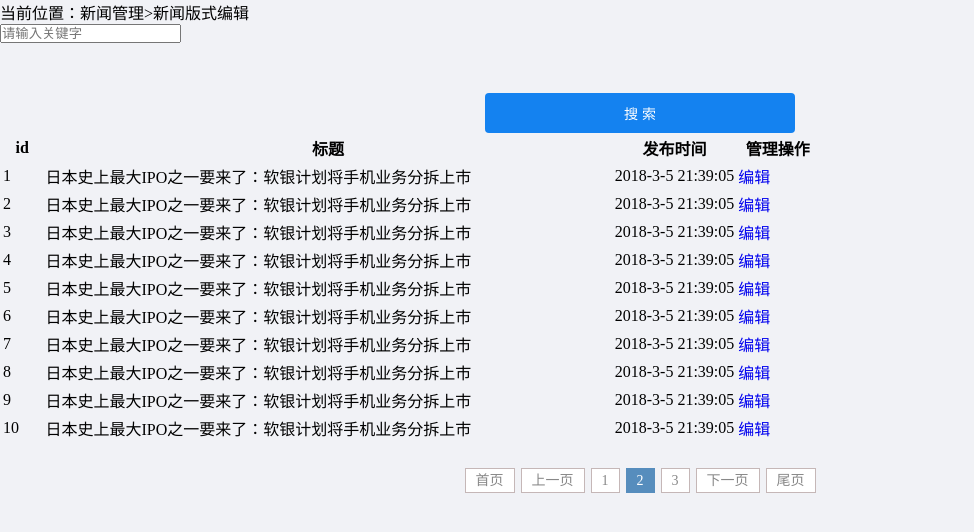
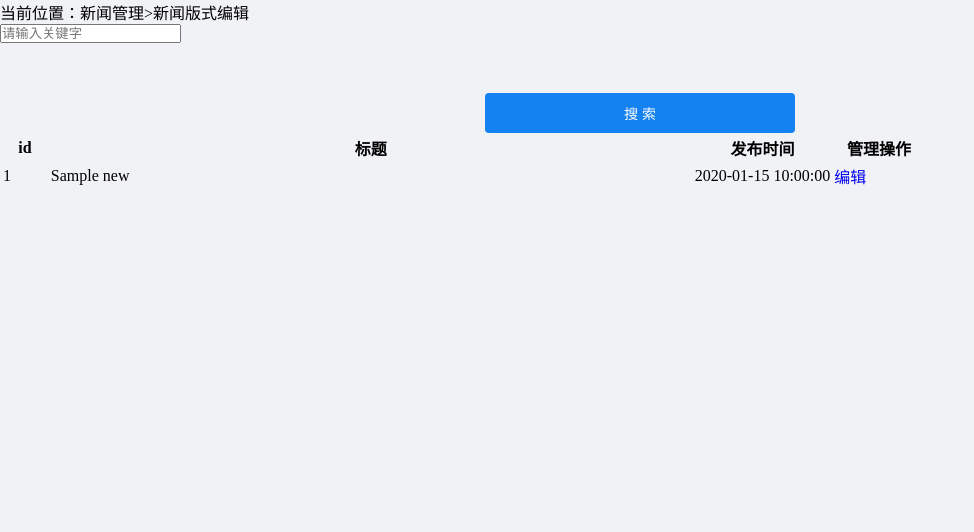
Before and after one commit to Mingzaizzw/xinjingzixun, a Flask app: page /admin/news_edit.html in a window 1280 px wide. Shown: the top 532 px of the page, without its empty margins (0-974 px from the left). Run offline with Flask 2, Linux system fonts and the light colour scheme; tables that the repository leaves empty hold one stand-in row (values such as "Sample post").

Commit message:
"新闻版式编辑"展示了真的新闻列表

```diff
--- a/templates/admin/news_edit.html
+++ b/templates/admin/news_edit.html
@@ -27,86 +27,16 @@
 					<th width="15%">发布时间</th>
 					<th width="10%">管理操作</th>
 				</tr>
+                {% for news in paginate.items %}
 				<tr>
-					<td>1</td>
-					<td class="tleft">日本史上最大IPO之一要来了：软银计划将手机业务分拆上市</td>
-					<td>2018-3-5 21:39:05</td>
+					<td>{{ news.id }}</td>
+					<td class="tleft">{{ news.title }}</td>
+					<td>{{ news.create_time }}</td>
 					<td>
 						<a href="news_edit_detail.html" class="edit">编辑</a>
 					</td>
 				</tr>
-				<tr>
-					<td>2</td>
-					<td class="tleft">日本史上最大IPO之一要来了：软银计划将手机业务分拆上市</td>
-					<td>2018-3-5 21:39:05</td>
-					<td>
-						<a href="news_edit_detail.html" class="edit">编辑</a>
-					</td>
-				</tr>
-				<tr>
-					<td>3</td>
-					<td class="tleft">日本史上最大IPO之一要来了：软银计划将手机业务分拆上市</td>
-					<td>2018-3-5 21:39:05</td>
-					<td>
-						<a href="news_edit_detail.html" class="edit">编辑</a>
-					</td>
-				</tr>
-				<tr>
-					<td>4</td>
-					<td class="tleft">日本史上最大IPO之一要来了：软银计划将手机业务分拆上市</td>
-					<td>2018-3-5 21:39:05</td>
-					<td>
-						<a href="news_edit_detail.html" class="edit">编辑</a>
-					</td>
-				</tr>
-				<tr>
-					<td>5</td>
-					<td class="tleft">日本史上最大IPO之一要来了：软银计划将手机业务分拆上市</td>
-					<td>2018-3-5 21:39:05</td>
-					<td>
-						<a href="news_edit_detail.html" class="edit">编辑</a>
-					</td>
-				</tr>
-				<tr>
-					<td>6</td>
-					<td class="tleft">日本史上最大IPO之一要来了：软银计划将手机业务分拆上市</td>
-					<td>2018-3-5 21:39:05</td>
-					<td>
-						<a href="news_edit_detail.html" class="edit">编辑</a>
-					</td>
-				</tr>
-				<tr>
-					<td>7</td>
-					<td class="tleft">日本史上最大IPO之一要来了：软银计划将手机业务分拆上市</td>
-					<td>2018-3-5 21:39:05</td>
-					<td>
-						<a href="news_edit_detail.html" class="edit">编辑</a>
-					</td>
-				</tr>
-				<tr>
-					<td>8</td>
-					<td class="tleft">日本史上最大IPO之一要来了：软银计划将手机业务分拆上市</td>
-					<td>2018-3-5 21:39:05</td>
-					<td>
-						<a href="news_edit_detail.html" class="edit">编辑</a>
-					</td>
-				</tr>
-				<tr>
-					<td>9</td>
-					<td class="tleft">日本史上最大IPO之一要来了：软银计划将手机业务分拆上市</td>
-					<td>2018-3-5 21:39:05</td>
-					<td>
-						<a href="news_edit_detail.html" class="edit">编辑</a>
-					</td>
-				</tr>
-				<tr>
-					<td>10</td>
-					<td class="tleft">日本史上最大IPO之一要来了：软银计划将手机业务分拆上市</td>
-					<td>2018-3-5 21:39:05</td>
-					<td>
-						<a href="news_edit_detail.html" class="edit">编辑</a>
-					</td>
-				</tr>
+                {% endfor %}
 			</table>
 		</div>
 
@@ -117,10 +47,10 @@
         <script>
 			$(function() {
 				$("#pagination").pagination({
-					currentPage: 2,
-					totalPage: 3,
+					currentPage: {{ paginate.page }},
+					totalPage: {{ paginate.pages }},
 					callback: function(current) {
-					    alert('ok!');
+					    window.location.href="?page=" + current
 					}
 				});
 			});
--- a/views/admin.py
+++ b/views/admin.py
@@ -2,7 +2,7 @@ from flask import render_template, request
 from flask import jsonify
 
 from models import db
-from models.index import Category
+from models.index import Category, News
 from . import admin_blu
 
 
@@ -28,7 +28,9 @@ def news_review():
 
 @admin_blu.route("/admin/news_edit.html")
 def news_edit():
-    return render_template("admin/news_edit.html")
+    page = int(request.args.get("page", 1))
+    paginate = db.session.query(News).paginate(page, 5, False)
+    return render_template("admin/news_edit.html", paginate=paginate)
 
 
 @admin_blu.route("/admin/news_type.html")
```
